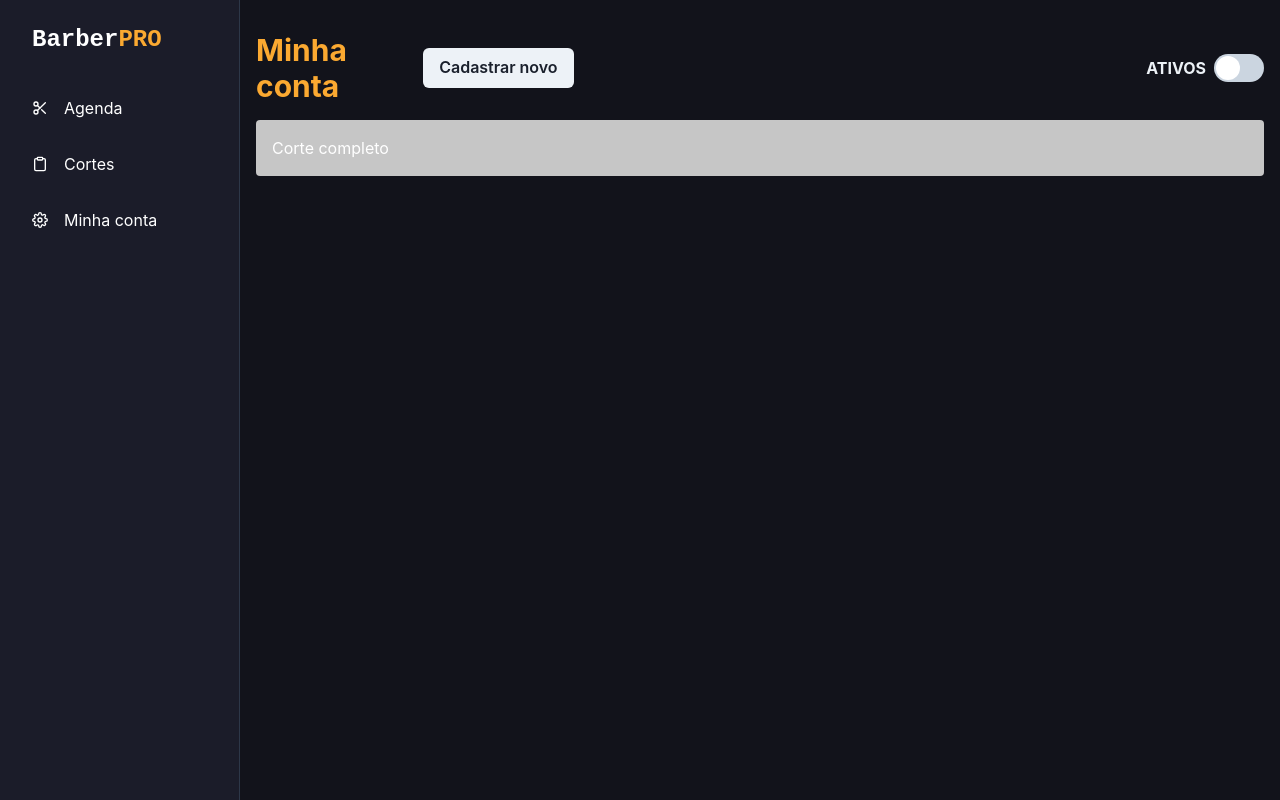
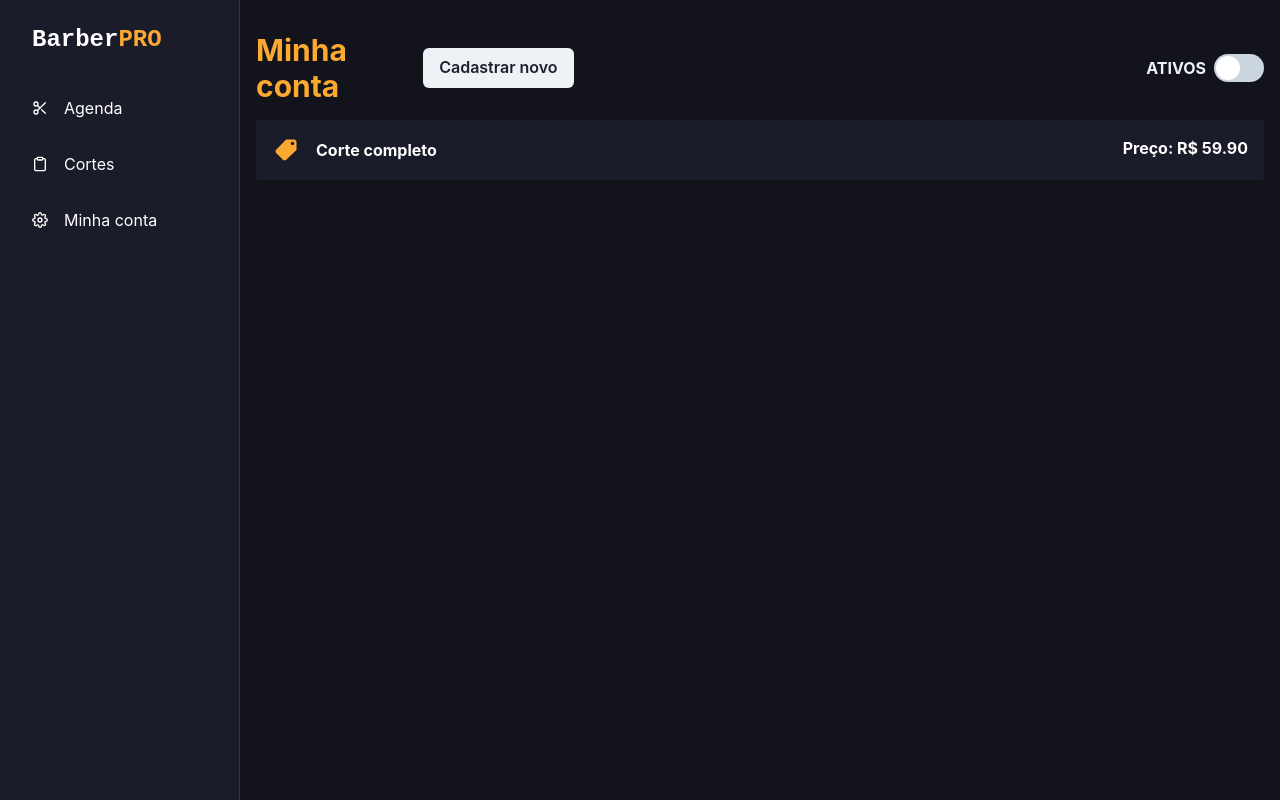
Before and after one commit to robsonluan95/barberFront, a Next.js app: page /haircuts in a window 1280 px wide. Built offline with nearby package versions, Linux system fonts and the light colour scheme; no server answers.

Commit message:
atualizacao perfil 5

```diff
--- a/src/pages/haircuts/index.tsx
+++ b/src/pages/haircuts/index.tsx
@@ -1,6 +1,7 @@
 import Head from "next/head";
 import Link from "next/link"
 import { Sidebar } from "@/src/componentes/sidebar";
+import {IoMdPricetag} from "react-icons/io"
 
 import { Flex, Heading, Text, Button, Stack, Switch, useMediaQuery } from "@chakra-ui/react"
 
@@ -48,18 +49,20 @@ export default function Haircuts() {
                                 cursor="pointer"
                                 w="100%"
                                 p={4}
-                                bg="barber.100"
+                                bg="barber.400"
                                 direction="row"
                                 rounded="4"
                                 mb={2}
                                 justifyContent="space-between"
                             >
-                                <Flex>
-                                    <Text>
+                                <Flex direction="row" align="center" justifyContent="center">
+                                    <IoMdPricetag size={28} color="#fba931" />
+                                    <Text fontWeight="bold" ml={4} noOfLines={2} color="#white" >
                                         Corte completo
                                     </Text>
 
-                                </Flex>
+                                </Flex >
+                                <Text fontWeight="bold">Preço: R$ 59.90</Text>
 
                             </Flex>
                         </Link>
```
